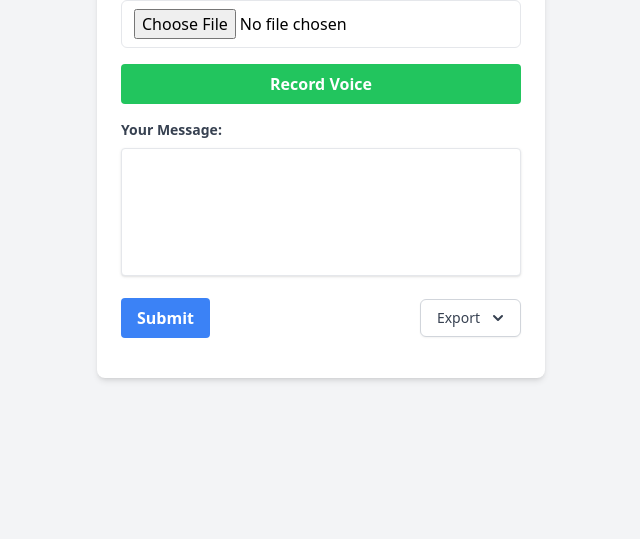
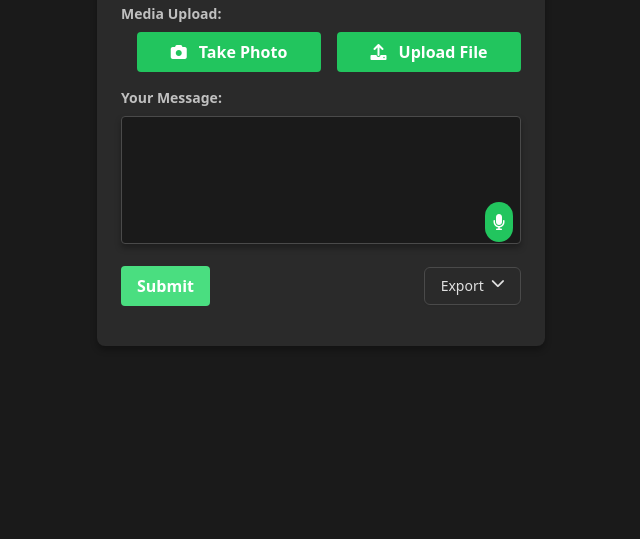
Before and after one commit to EtienneShamley/SiteWise, a plain HTML site: page index.html in a window 1280 px wide. Shown: the part 261-800 px from the top of the page, without its empty margins (319-959 px from the left). Drawn offline with nearby package versions, Linux system fonts and the light colour scheme.

Commit message:
Add SiteWise branding, dark mode UI, camera + upload + mic icon

```diff
--- a/index.html
+++ b/index.html
@@ -3,48 +3,102 @@
 <head>
     <meta charset="UTF-8">
     <meta name="viewport" content="width=device-width, initial-scale=1.0">
-    <title>ChatGPT-Style Layout</title>
+    <title>SiteWise</title>
     <script src="https://cdn.tailwindcss.com"></script>
+    <link rel="stylesheet" href="https://cdnjs.cloudflare.com/ajax/libs/font-awesome/6.0.0-beta3/css/all.min.css">
+    <style>
+        .dark-theme {
+            background-color: #1a1a1a; /* Dark background */
+            color: #e0e0e0; /* Light text */
+        }
+        .dark-theme .bg-white {
+            background-color: #2a2a2a; /* Slightly lighter dark for containers */
+        }
+        .dark-theme h1 {
+            color: #4ade80; /* Green accent for header */
+        }
+        .dark-theme .text-gray-700 {
+            color: #c0c0c0; /* Lighter gray for labels */
+        }
+        .dark-theme .border {
+            border-color: #4a4a4a; /* Darker border */
+        }
+        .dark-theme .shadow, .dark-theme .shadow-md {
+            box-shadow: 0 4px 6px rgba(0, 0, 0, 0.3); /* Darker shadow */
+        }
+        .dark-theme .focus\\:ring {
+            --tw-ring-color: #4ade80; /* Green ring on focus */
+        }
+        .dark-theme .focus\\:border-blue-300 {
+            border-color: #4ade80; /* Green border on focus */
+        }
+        .dark-theme .hover\\:bg-gray-50:hover {
+             background-color: #3a3a3a; /* Darker hover background */
+        }
+        .dark-theme .bg-blue-500 {
+            background-color: #4ade80; /* Green accent for submit button */
+        }
+        .dark-theme .hover\\:bg-blue-700:hover {
+            background-color: #22c55e; /* Darker green on hover */
+        }
+        .dark-theme .bg-white.text-gray-700 {
+            background-color: #2a2a2a;
+            color: #e0e0e0;
+        }
+         .dark-theme .ring-black {
+            --tw-ring-color: rgba(255, 255, 255, 0.1); /* White ring with opacity */
+        }
+        .dark-theme a.text-gray-700 {
+            color: #e0e0e0;
+        }
+         .dark-theme a.hover\\:bg-gray-50:hover {
+             background-color: #3a3a3a;
+         }
+    </style>
 </head>
-<body class="bg-gray-100 flex justify-center items-center min-h-screen">
-    <div class="bg-white p-6 rounded-lg shadow-md w-full max-w-md">
-        <h1 class="text-2xl font-bold mb-4 text-center">ChatGPT UI</h1>
+<body class="dark-theme flex justify-center items-center min-h-screen">
+    <div class="bg-white p-6 rounded-lg shadow-md w-full max-w-md dark-theme">
+        <h1 class="text-2xl font-bold mb-4 text-center">SiteWise</h1>
 
         <div class="mb-4">
-            <label class="block text-gray-700 text-sm font-bold mb-2" for="imageUpload">
-                Upload Photo:
+             <label class="block text-gray-700 text-sm font-bold mb-2">
+                Media Upload:
             </label>
-            <input type="file" id="imageUpload" accept="image/*" class="w-full px-3 py-2 border rounded-md focus:outline-none focus:ring focus:border-blue-300">
-        </div>
-
-        <div class="mb-4">
-            <button class="bg-green-500 hover:bg-green-700 text-white font-bold py-2 px-4 rounded w-full focus:outline-none focus:shadow-outline">
-                Record Voice
-            </button>
+            <div class="flex space-x-4">
+                <input type="file" id="cameraUpload" accept="image/*" capture="camera" class="hidden">
+                <label for="cameraUpload" class="flex-1 bg-green-500 hover:bg-green-700 text-white font-bold py-2 px-4 rounded text-center cursor-pointer focus:outline-none focus:shadow-outline">
+                    <i class="fas fa-camera mr-2"></i> Take Photo
+                </label>
+                <input type="file" id="fileUpload" accept="image/*,video/*,audio/*" class="hidden">
+                 <label for="fileUpload" class="flex-1 bg-green-500 hover:bg-green-700 text-white font-bold py-2 px-4 rounded text-center cursor-pointer focus:outline-none focus:shadow-outline">
+                    <i class="fas fa-upload mr-2"></i> Upload File
+                </label>
+            </div>
         </div>
 
         <div class="mb-4">
             <label class="block text-gray-700 text-sm font-bold mb-2" for="textInput">
                 Your Message:
             </label>
-            <textarea id="textInput" class="shadow appearance-none border rounded w-full py-2 px-3 text-gray-700 leading-tight focus:outline-none focus:shadow-outline h-32 resize-none"></textarea>
+            <div class="relative">
+                <textarea id="textInput" class="shadow appearance-none border rounded w-full py-2 pl-3 pr-10 text-gray-700 leading-tight focus:outline-none focus:shadow-outline h-32 resize-none dark-theme"></textarea>
+                 <button class="absolute bottom-2 right-2 bg-green-500 hover:bg-green-700 text-white p-2 rounded-full focus:outline-none focus:shadow-outline">
+                     <i class="fas fa-microphone"></i>
+                </button>
+            </div>
         </div>
 
         <div class="flex justify-between items-center mb-4">
             <button class="bg-blue-500 hover:bg-blue-700 text-white font-bold py-2 px-4 rounded focus:outline-none focus:shadow-outline">
                 Submit
             </button>
-
             <div class="relative inline-block text-left">
                 <div>
                     <button type="button" class="inline-flex justify-center w-full rounded-md border border-gray-300 shadow-sm px-4 py-2 bg-white text-sm font-medium text-gray-700 hover:bg-gray-50 focus:outline-none focus:ring-2 focus:ring-offset-2 focus:ring-offset-gray-100 focus:ring-blue-500" id="menu-button" aria-expanded="true" aria-haspopup="true">
                         Export
-                        <svg class="-mr-1 ml-2 h-5 w-5" xmlns="http://www.w3.org/2000/svg" viewBox="0 0 20 20" fill="currentColor" aria-hidden="true">
-                            <path fill-rule="evenodd" d="M5.293 7.293a1 1 0 011.414 0L10 10.586l3.293-3.293a1 1 0 111.414 1.414l-4 4a1 1 0 01-1.414 0l-4-4a1 1 0 010-1.414z" clip-rule="evenodd" />
-                        </svg>
+                        <i class="fas fa-chevron-down ml-2"></i>
                     </button>
                 </div>
-
                 <div class="origin-top-right absolute right-0 mt-2 w-56 rounded-md shadow-lg bg-white ring-1 ring-black ring-opacity-5 hidden" role="menu" aria-orientation="vertical" aria-labelledby="menu-button" tabindex="-1">
                     <div class="py-1" role="none">
                         <a href="#" class="text-gray-700 block px-4 py-2 text-sm" role="menuitem" tabindex="-1" id="menu-item-0">Export as PDF</a>
@@ -54,9 +108,7 @@
                 </div>
             </div>
         </div>
-
     </div>
-
     <script>
         // Simple script to toggle the dropdown menu
         const menuButton = document.getElementById('menu-button');
```
